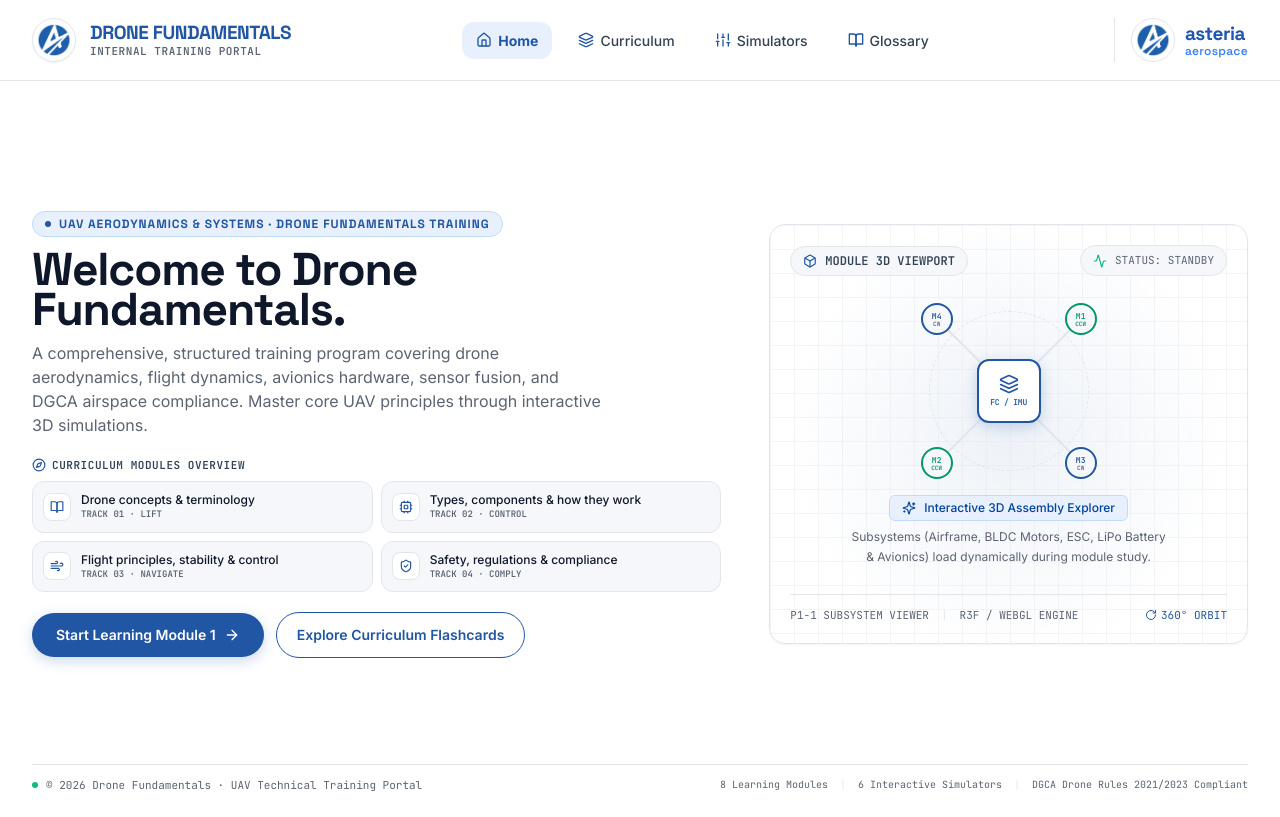
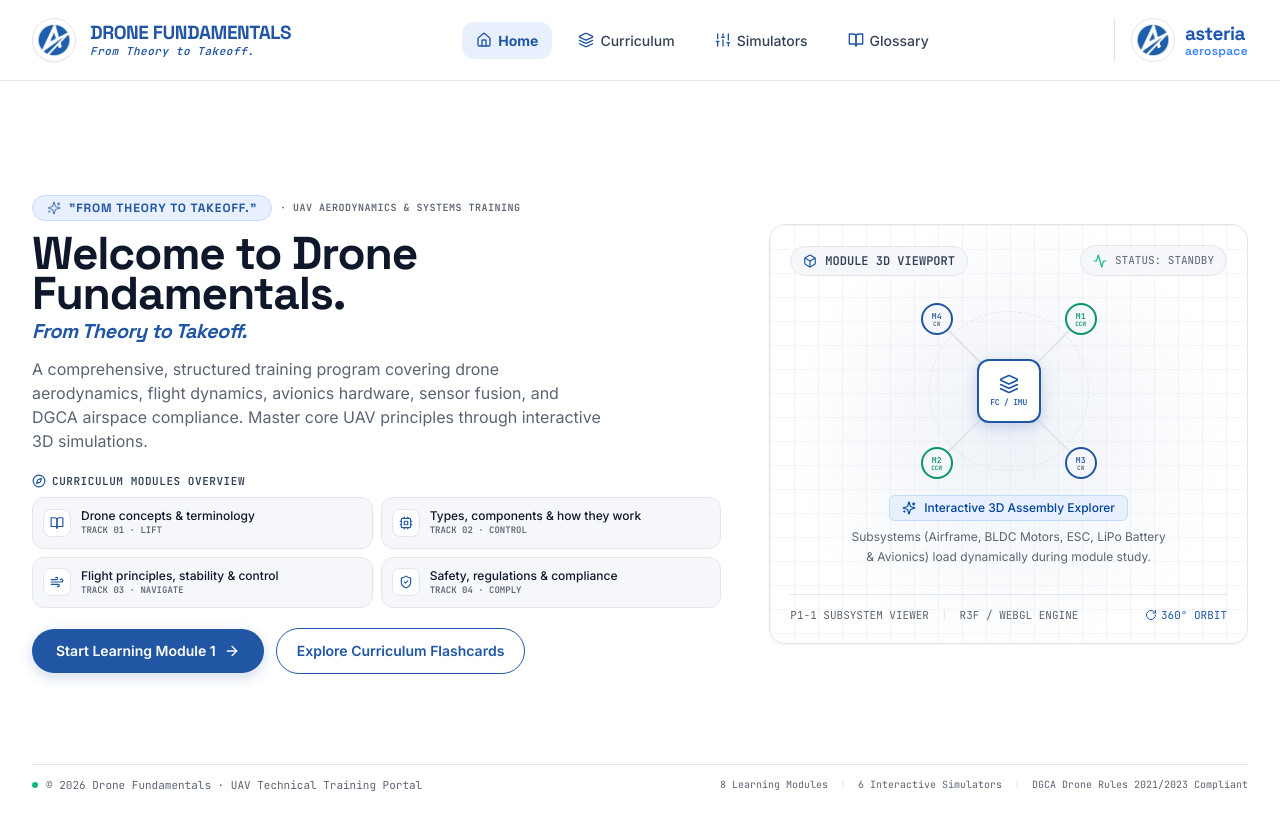
Before and after one commit to Adrin-Lee/Fundamental-of-UAV, a React (Vite) app: page / in a window 1280 px wide. Built offline with nearby package versions, Linux system fonts and the light colour scheme.

Commit message:
Add slogan 'From Theory to Takeoff.' to Navbar, Hero, and Footer

```diff
--- a/src/components/Footer.jsx
+++ b/src/components/Footer.jsx
@@ -16,9 +16,14 @@ export default function Footer() {
                   <path d="M12 2L15.09 8.26L22 9.27L17 14.14L18.18 21.02L12 17.77L5.82 21.02L7 14.14L2 9.27L8.91 8.26L12 2Z" />
                 </svg>
               </div>
-              <span className="font-display font-bold text-base text-[var(--accent-signal)] uppercase tracking-tight">
-                Drone Fundamentals
-              </span>
+              <div className="flex flex-col">
+                <span className="font-display font-bold text-base text-[var(--accent-signal)] uppercase tracking-tight">
+                  Drone Fundamentals
+                </span>
+                <span className="font-mono text-[11px] font-bold text-[var(--accent-signal)] italic">
+                  From Theory to Takeoff.
+                </span>
+              </div>
             </div>
             <p className="font-body text-xs text-[var(--text-muted)] max-w-sm leading-relaxed mb-4">
               Comprehensive UAV technical curriculum & interactive drone systems fundamentals platform for engineers, technicians, and operators.
--- a/src/components/Hero.jsx
+++ b/src/components/Hero.jsx
@@ -38,18 +38,28 @@ export default function Hero({ onStartLearning, onExploreCurriculum }) {
           {/* Left Column: Educational Welcoming Copy & Action Pipeline */}
           <div className="lg:col-span-7 flex flex-col items-start animate-hero-fade">
 
-            {/* Eyebrow Label */}
-            <div className="inline-flex items-center gap-2 px-3 py-1 mb-3 rounded-full bg-[var(--accent-signal-subtle)] border border-[#BFDBFE]">
-              <span className="w-1.5 h-1.5 rounded-full bg-[var(--accent-signal)]" />
-              <span className="font-display text-[10px] sm:text-xs font-bold tracking-[0.08em] uppercase text-[var(--accent-signal)]">
-                UAV AERODYNAMICS & SYSTEMS · DRONE FUNDAMENTALS TRAINING
+            {/* Eyebrow Label & Motivational Slogan Badge */}
+            <div className="flex flex-wrap items-center gap-2 mb-3">
+              <div className="inline-flex items-center gap-2 px-3.5 py-1 rounded-full bg-[var(--accent-signal-subtle)] border border-[#BFDBFE] shadow-2xs">
+                <Sparkles className="w-3.5 h-3.5 text-[var(--accent-signal)] shrink-0 animate-pulse" />
+                <span className="font-display text-[11px] sm:text-xs font-bold tracking-[0.08em] uppercase text-[var(--accent-signal)]">
+                  &quot;From Theory to Takeoff.&quot;
+                </span>
+              </div>
+              <span className="hidden sm:inline-block font-mono text-[10px] font-semibold tracking-wider uppercase text-[var(--text-muted)]">
+                · UAV AERODYNAMICS & SYSTEMS TRAINING
               </span>
             </div>
 
             {/* Main Headline */}
-            <h1 className="font-display text-2xl sm:text-4xl lg:text-[40px] xl:text-[46px] font-bold tracking-tight text-[var(--text-primary)] leading-[1.12] mb-3">
+            <h1 className="font-display text-2xl sm:text-4xl lg:text-[40px] xl:text-[46px] font-bold tracking-tight text-[var(--text-primary)] leading-[1.12] mb-1">
               Welcome to Drone Fundamentals.
             </h1>
+
+            {/* Motivational Slogan Tagline */}
+            <h2 className="font-display text-lg sm:text-xl font-extrabold text-[var(--accent-signal)] tracking-tight mb-3 italic">
+              From Theory to Takeoff.
+            </h2>
 
             {/* Welcome & Purpose Paragraph */}
             <p className="font-body text-xs sm:text-sm lg:text-base text-[var(--text-muted)] leading-relaxed max-w-xl mb-4 sm:mb-5">
--- a/src/components/Navbar.jsx
+++ b/src/components/Navbar.jsx
@@ -31,8 +31,8 @@ export default function Navbar({
             <span className="font-display font-bold tracking-tight text-[19px] text-[var(--accent-signal)] uppercase">
               Drone Fundamentals
             </span>
-            <span className="font-mono text-[11px] tracking-wider text-[var(--text-muted)] uppercase font-semibold">
-              Internal Training Portal
+            <span className="font-mono text-[11px] tracking-wider text-[var(--accent-signal)] font-bold italic">
+              From Theory to Takeoff.
             </span>
           </div>
         </button>
```
